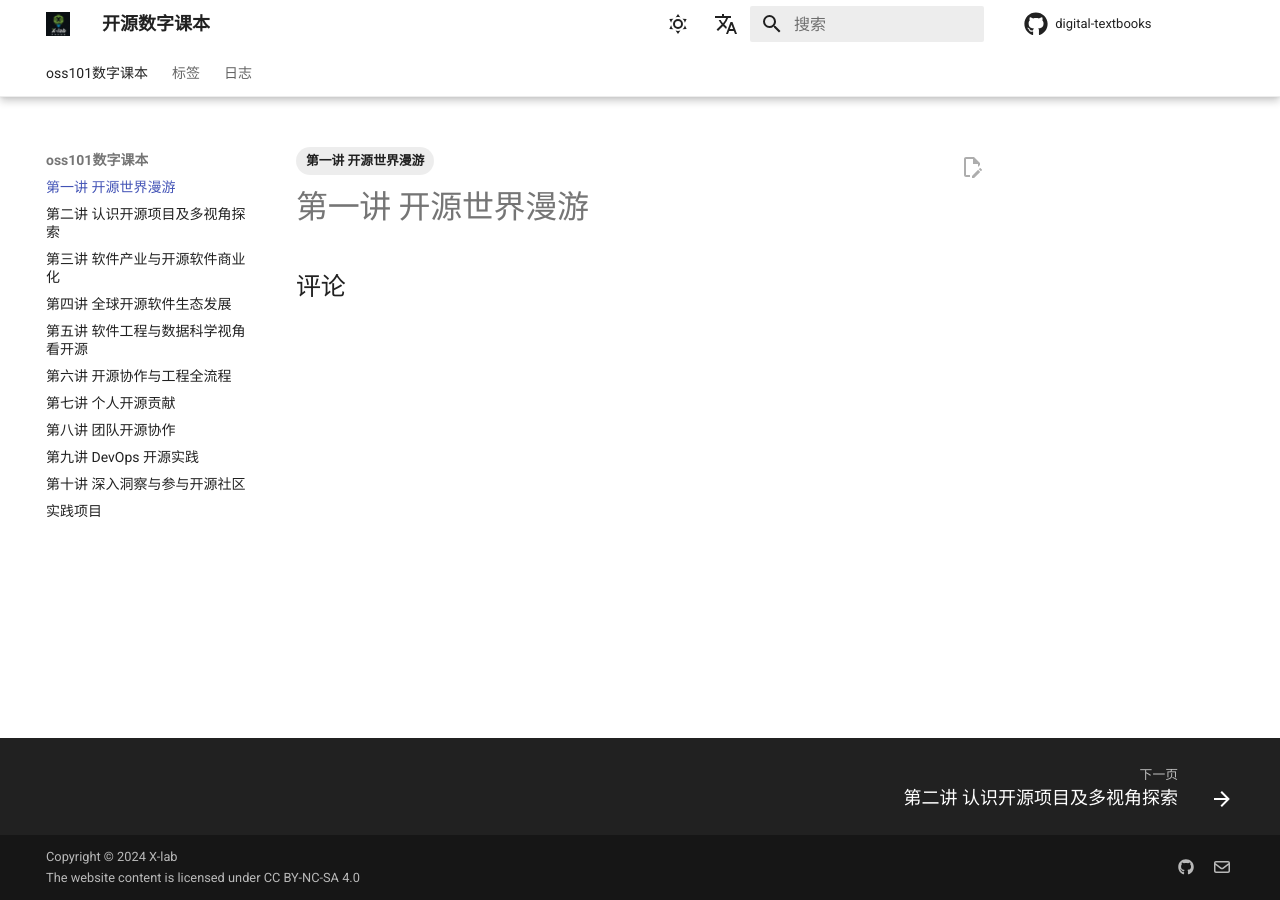
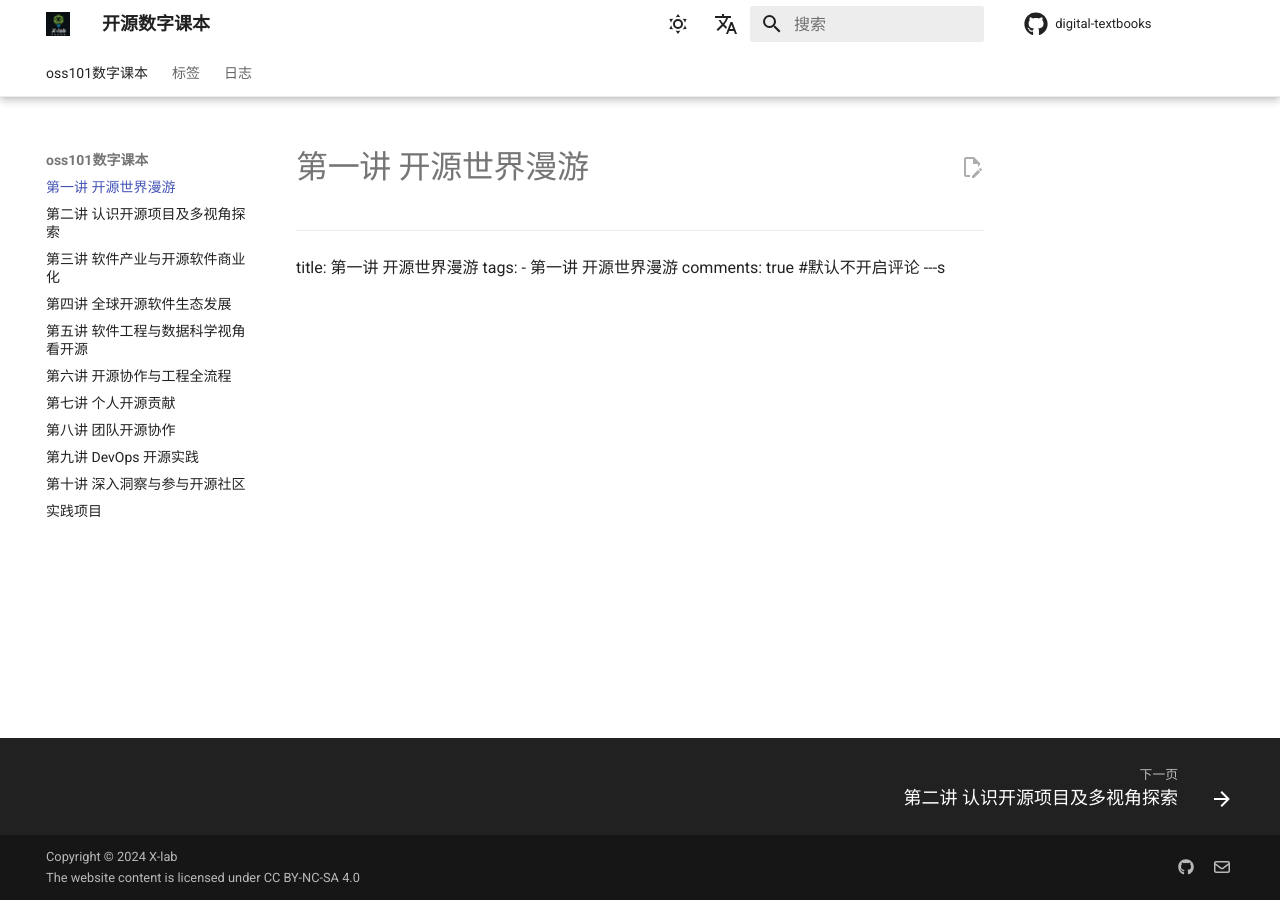
Before and after one commit to X-lab2017/digital-textbooks, an MkDocs documentation site: the page built from docs/textbooks/chapter_1/index.md, in a window 1280 px wide. Built offline with MkDocs 1.6.1 and Material for MkDocs 9.7.7, drawn with Linux system fonts in a browser that asks for light colours; comment, search, counter and statistics services are not loaded.

Commit message:
docs: fastPR-2024-10-26T14-35-34

```diff
--- a/docs/textbooks/chapter_1/index.md
+++ b/docs/textbooks/chapter_1/index.md
@@ -3,4 +3,4 @@ title: 第一讲 开源世界漫游
 tags:
   - 第一讲 开源世界漫游
 comments: true #默认不开启评论
----
+---s
```
